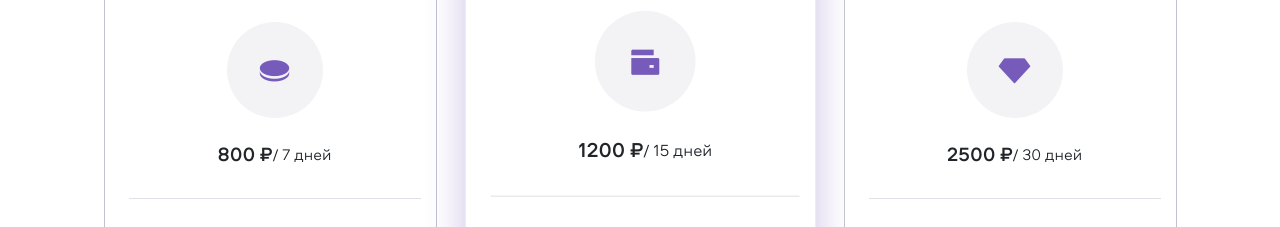
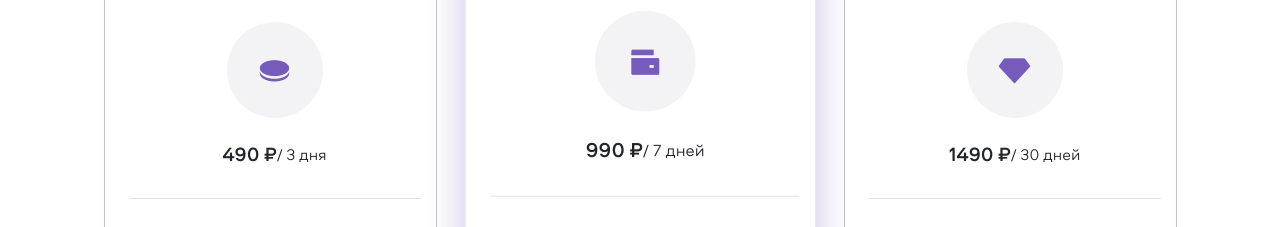
Before and after one commit to honeyshi/RealEstateAgency, a React (Create React App) app: page /pricing in a window 1280 px wide. Shown: the part 800-1027 px from the top of the page. Built offline with nearby package versions, Linux system fonts and the light colour scheme.

Commit message:
Update pricing plans

```diff
--- a/src/app/navbarPages/pricingPage/pricingItem.tsx
+++ b/src/app/navbarPages/pricingPage/pricingItem.tsx
@@ -42,7 +42,7 @@ export const PricingItem: React.FC<IPricingItemProps> = ({
           </Block>
           <Flexbox mb="4">
             <TextField tag="h5">{price} ₽ </TextField>
-            <TextField tag="span"> / {validity} дней</TextField>
+            <TextField tag="span"> / {validity}</TextField>
           </Flexbox>
         </Flexbox>
         <ul className="pricing-description-container mt-4 pb-5 mb-5 w-100">
--- a/src/app/navbarPages/pricingPage/pricingPage.tsx
+++ b/src/app/navbarPages/pricingPage/pricingPage.tsx
@@ -41,8 +41,8 @@ export const PricingPage: React.FC = () => {
               ]}
               iconName="coin"
               link="#"
-              validity="7"
-              price="800"
+              validity="3 дня"
+              price="490"
             />
             <PricingItem
               primary
@@ -54,8 +54,8 @@ export const PricingPage: React.FC = () => {
               ]}
               iconName="wallet"
               link="#"
-              validity="15"
-              price="1200"
+              validity="7 дней"
+              price="990"
               additionalPlan="Базовый"
             />
             <PricingItem
@@ -63,8 +63,8 @@ export const PricingPage: React.FC = () => {
               description={['Личный менеджер']}
               iconName="vip-diamond"
               link="#"
-              validity="30"
-              price="2500"
+              validity="30 дней"
+              price="1490"
               additionalPlan="Продвинутый"
             />
           </Flexbox>
```
